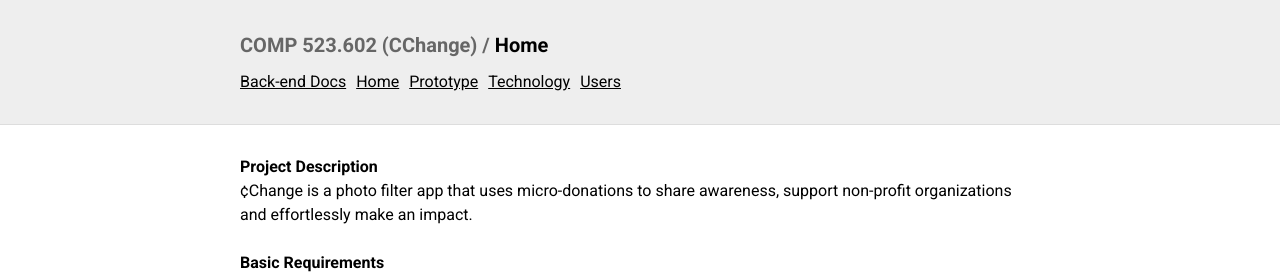
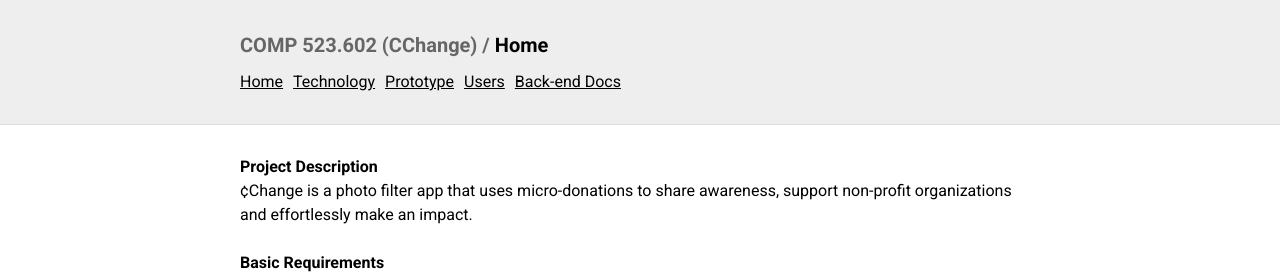
Before and after one commit to comp523-602/cchange-project, a Jekyll site: the page built from index.md, in a window 1280 px wide. Shown: the top 274 px of the page. Built offline with Jekyll 4.4.1, drawn with Linux system fonts in a browser that asks for light colours; some of the changed lines change nothing that is shown.

Commit message:
sorted navigation

```diff
--- a/_includes/head.html
+++ b/_includes/head.html
@@ -12,7 +12,8 @@
 			<div class="container">
 				<h2><span class="site_title">{{ site.title }} / </span>{{ page.title }}</h2>
 				<div class="navigation">
-					{% for page in site.html_pages %}<a href="{{ site.url }}{{ page.url }}">{{ page.title }}</a>{% endfor %}
+					{% assign sorted_pages = site.html_pages | sort:"position" %}
+					{% for page in sorted_pages %}<a href="{{ site.url }}{{ page.url }}">{{ page.title }}</a>{% endfor %}
 				</div>
 			</div>
 		</header>
```
